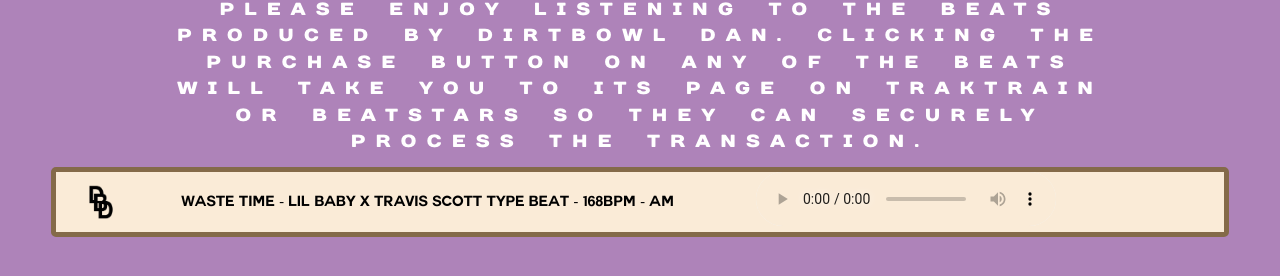
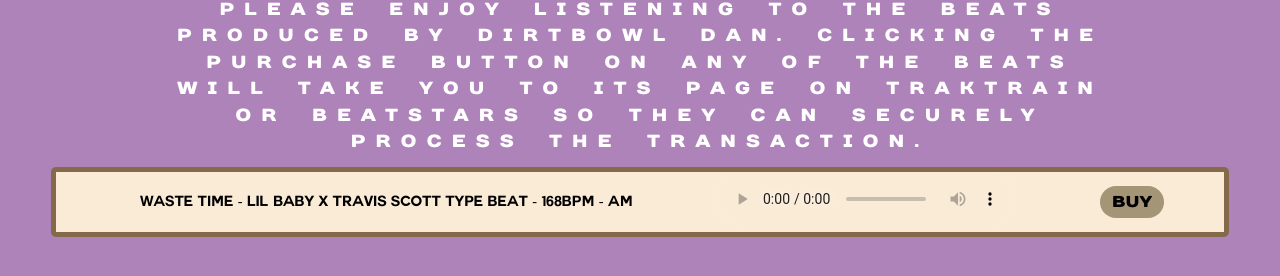
Before and after one commit to dirtbowldan/dirtbowldan.github.io, a website: page beats.html in a window 1280 px wide. Shown: the part 160-436 px from the top of the page. Drawn offline with nearby package versions, Linux system fonts and the light colour scheme.

Commit message:
coming along

```diff
--- a/beats.html
+++ b/beats.html
@@ -37,15 +37,16 @@
 
 
     <div class="flexcont">
-        <div class="box">
-            <img src="dbd-base.png" height="50px" width="90px">
-        </div>
+
         <div class="box1">
             <div class="beatsale">Waste Time - Lil Baby x Travis Scott type beat - 168bpm - Am </div>
         </div>
         <div class="box2">
             <audio controls src="diorage 156bpm.mp3" controlsList="nodownload" class="audio-1">
             </audio>
+        </div>
+        <div class="box3">
+            <button class="butty" href="#">BUY</button>
         </div>
     </div>
 
--- a/styles.css
+++ b/styles.css
@@ -27,6 +27,33 @@
     background-repeat:no-repeat;
 }
 
+.butty{
+  background-color: rgb(165, 149, 119); /* Green */
+  border: none;
+  color: rgb(0, 0, 0);
+  text-align: center;
+  font-size: 99%;
+  font-family: 'days';
+  padding-left: 30%;
+  padding-right: 30%;
+  padding-top: 10%;
+  padding-bottom: 10%;
+  border-radius: 20px;
+
+
+
+}
+
+
+.butty:hover{
+background-color: #000000;
+color:#ae83b9;
+transition: .3s;
+
+
+}
+
+
 .nav-link{
   font-family: 'couturebold';
   color: #000000;
@@ -52,6 +79,7 @@ a{color: #000000;}
   font-style: normal;
 
 }
+
 
 
 
@@ -128,6 +156,7 @@ a{color: #000000;}
   margin-left: 4%;
   margin-right: 4%;
   align-items: center;
+  justify-content: space-evenly;
   margin-top: 1%;
 }
 
@@ -140,17 +169,19 @@ a{color: #000000;}
 .box1{
 
 color: rgb(0, 0, 0);
-padding-left: 3%;
-padding-right: 3%;
+
 
 }
 
 
 .box2{
 
-  padding-left: 4%;
-  padding-right: 2%;
 
+
+
+  }
+
+  .box3{
 
   }
 
```
